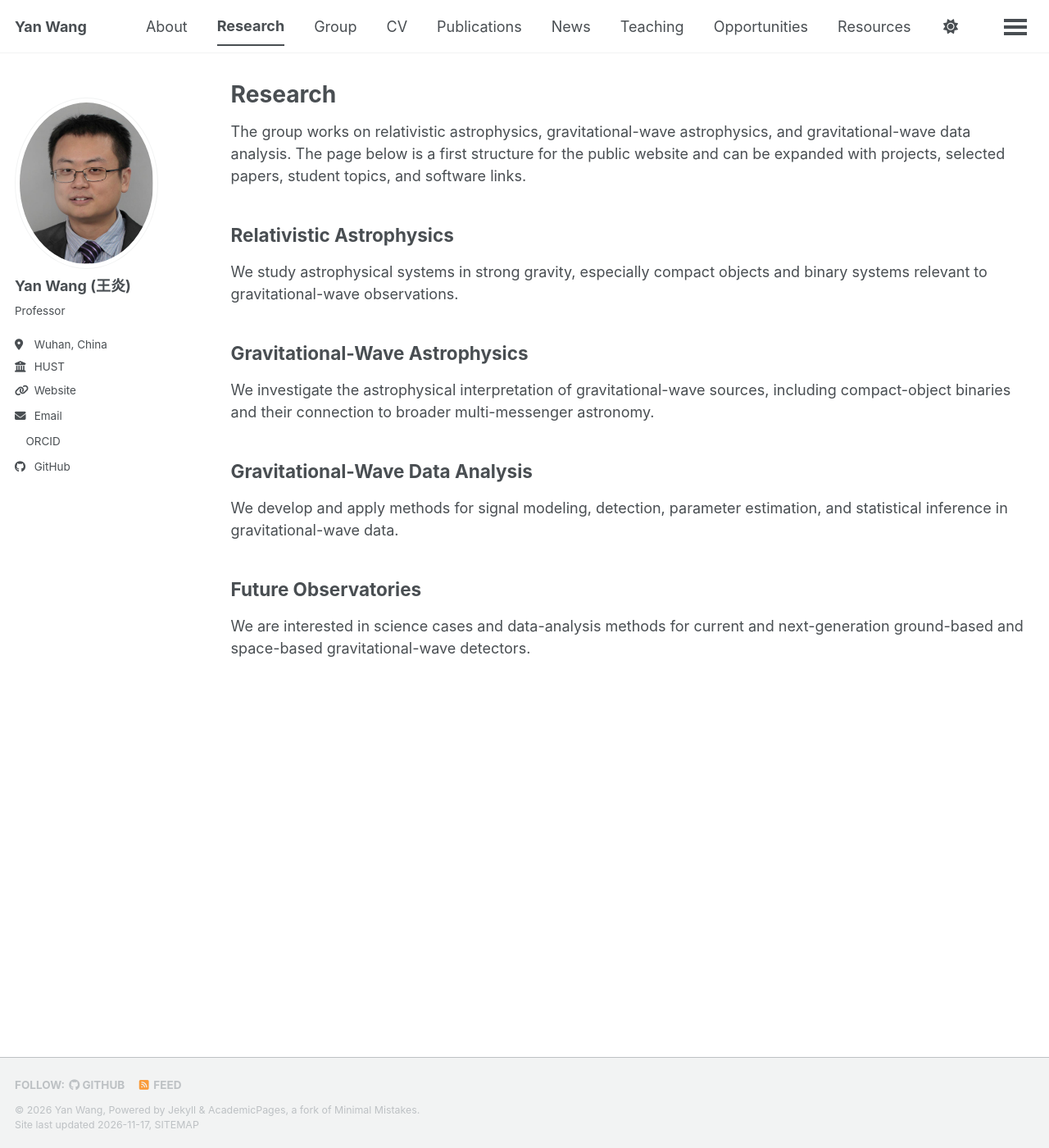
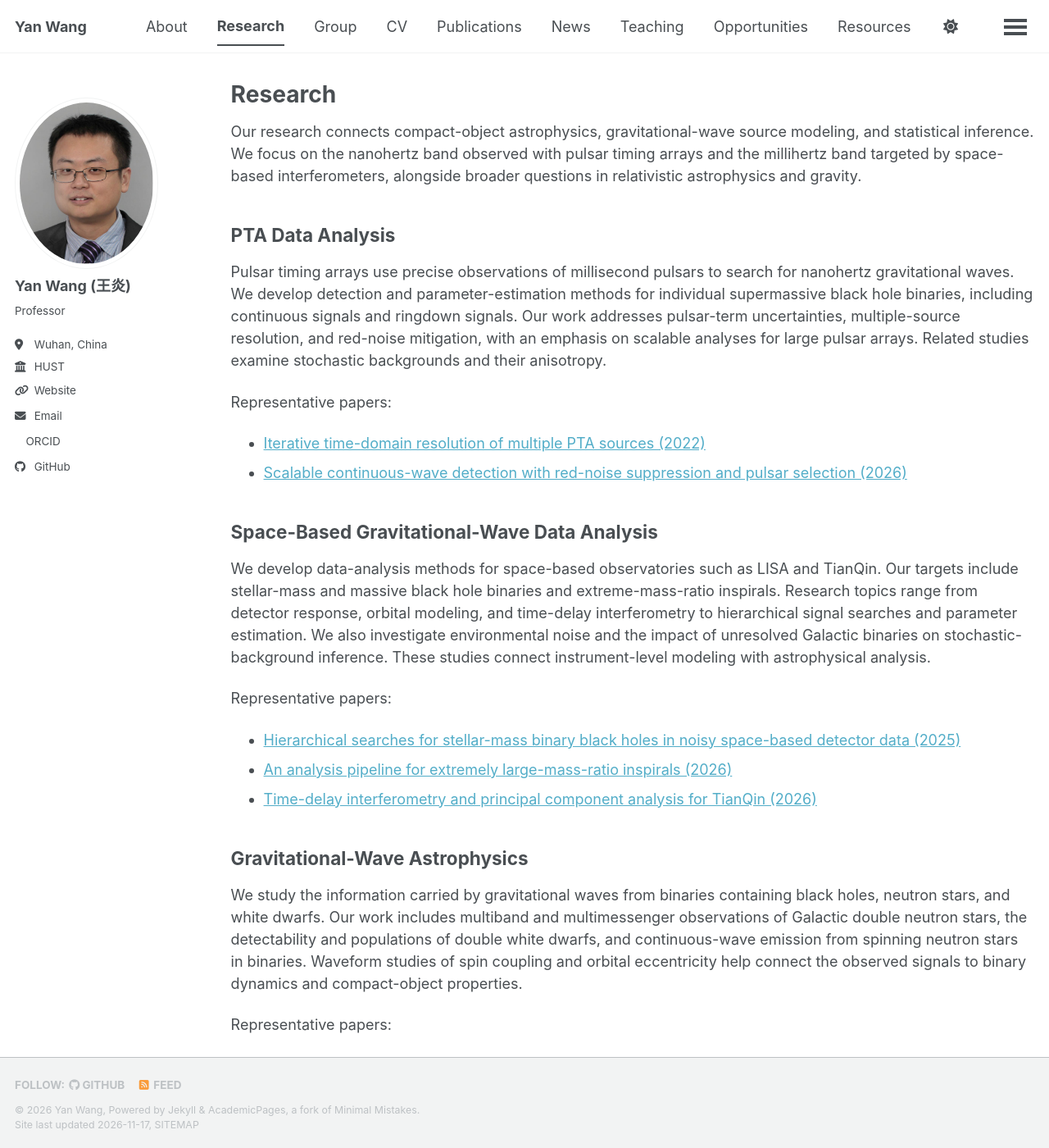
Before and after one commit to yanwang2012/yanwang2012.github.io, a Jekyll site: the page built from _pages/research.md, in a window 1280 px wide and 1400 px high. Shown: the whole window at 82% size. Built offline with Jekyll 4.4.1, drawn with Linux system fonts in a browser that asks for light colours; a style sheet for code colours, icons or effects is not loaded; some of the changed text lies outside the part shown.

Commit message:
modify many places

```diff
--- a/_pages/research.md
+++ b/_pages/research.md
@@ -5,28 +5,77 @@ permalink: /research/
 author_profile: true
 ---
 
-The group works on relativistic astrophysics, gravitational-wave astrophysics,
-and gravitational-wave data analysis. The page below is a first structure for
-the public website and can be expanded with projects, selected papers, student
-topics, and software links.
+Our research connects compact-object astrophysics, gravitational-wave source
+modeling, and statistical inference. We focus on the nanohertz band observed
+with pulsar timing arrays and the millihertz band targeted by space-based
+interferometers, alongside broader questions in relativistic astrophysics and
+gravity.
 
-## Relativistic Astrophysics
+## PTA Data Analysis
 
-We study astrophysical systems in strong gravity, especially compact objects and
-binary systems relevant to gravitational-wave observations.
+Pulsar timing arrays use precise observations of millisecond pulsars to search
+for nanohertz gravitational waves. We develop detection and parameter-estimation
+methods for individual supermassive black hole binaries, including continuous
+signals and ringdown signals. Our work addresses pulsar-term uncertainties,
+multiple-source resolution, and red-noise mitigation, with an emphasis on
+scalable analyses for large pulsar arrays. Related studies examine stochastic
+backgrounds and their anisotropy.
+
+Representative papers:
+
+- [Iterative time-domain resolution of multiple PTA sources (2022)](https://doi.org/10.1103/PhysRevD.106.023016)
+- [Scalable continuous-wave detection with red-noise suppression and pulsar selection (2026)](https://doi.org/10.1103/1yqv-39pd)
+
+## Space-Based Gravitational-Wave Data Analysis
+
+We develop data-analysis methods for space-based observatories such as LISA
+and TianQin. Our targets include stellar-mass and massive black hole binaries
+and extreme-mass-ratio inspirals. Research topics range from detector response,
+orbital modeling, and time-delay interferometry to hierarchical signal searches
+and parameter estimation. We also investigate environmental noise and the
+impact of unresolved Galactic binaries on stochastic-background inference.
+These studies connect instrument-level modeling with astrophysical analysis.
+
+Representative papers:
+
+- [Hierarchical searches for stellar-mass binary black holes in noisy space-based detector data (2025)](https://doi.org/10.1103/PhysRevD.111.043026)
+- [An analysis pipeline for extremely large-mass-ratio inspirals (2026)](https://doi.org/10.1103/3hx6-7zyb)
+- [Time-delay interferometry and principal component analysis for TianQin (2026)](https://doi.org/10.1088/1674-1056/ae12d4)
 
 ## Gravitational-Wave Astrophysics
 
-We investigate the astrophysical interpretation of gravitational-wave sources,
-including compact-object binaries and their connection to broader
-multi-messenger astronomy.
+We study the information carried by gravitational waves from binaries
+containing black holes, neutron stars, and white dwarfs. Our work includes
+multiband and multimessenger observations of Galactic double neutron stars,
+the detectability and populations of double white dwarfs, and continuous-wave
+emission from spinning neutron stars in binaries. Waveform studies of spin
+coupling and orbital eccentricity help connect the observed signals to binary
+dynamics and compact-object properties.
 
-## Gravitational-Wave Data Analysis
+Representative papers:
 
-We develop and apply methods for signal modeling, detection, parameter
-estimation, and statistical inference in gravitational-wave data.
+- [Inferring double-neutron-star binary parameters with dual-line gravitational-wave detection (2024)](https://doi.org/10.1103/PhysRevD.109.043033)
+- [Detecting eclipsing double white dwarfs with electromagnetic and gravitational waves (2025)](https://doi.org/10.1093/mnras/stae2696)
 
-## Future Observatories
+## Relativistic Astrophysics and Gravity
 
-We are interested in science cases and data-analysis methods for current and
-next-generation ground-based and space-based gravitational-wave detectors.
+Our broader research explores how strong gravity affects astrophysical
+observables. Topics include relativistic effects on pulsar arrival times,
+emission-line profiles from warped accretion disks around Kerr black holes,
+and compact-binary gravitational waveforms in alternative theories of gravity.
+These studies provide a theoretical basis for interpreting precision
+observations and investigating the nature of gravity.
+
+Representative papers:
+
+- [Strong-field effects on emission-line profiles from Kerr black holes and warped disks (2012)](https://doi.org/10.1088/0004-637X/744/2/186)
+- [Compact-binary waveforms in Brans-Dicke theory in an expanding Universe (2023)](https://doi.org/10.1103/PhysRevD.108.024006)
+
+## Group and Publications
+
+Current students and former researchers are listed on the
+[Group]({{ '/group/' | relative_url }}) page. The
+[Publications]({{ '/publications/' | relative_url }}) page provides the full
+publication list by year and research area; my
+[ADS/SciX public library]({{ site.data.publication_source.url }}) contains the
+latest records.
--- a/assets/css/group.css
+++ b/assets/css/group.css
@@ -19,12 +19,15 @@ html[data-theme="dark"] .group-page { --group-muted: #d1d4d7; --group-link: #73c
 .group-member-header { display: flex; justify-content: space-between; align-items: baseline; gap: 6px 20px; flex-wrap: wrap; }
 .group-page .group-member-name { margin: 0; padding: 0; border: 0; font-size: 0.95em; font-weight: 600; line-height: 1.5; overflow-wrap: anywhere; }
 .group-member-chinese { white-space: nowrap; }
+.group-member-studies { max-width: 100%; text-align: right; }
 .group-page .group-member-timeline { margin: 0; font-size: 0.78em; line-height: 1.6; color: var(--group-muted); }
+.group-page .group-member-prior { margin: 3px 0 0; font-size: 0.75em; line-height: 1.6; color: var(--group-muted); overflow-wrap: anywhere; }
 .group-page .group-member-research, .group-page .group-member-role, .group-page .group-member-affiliation { margin: 5px 0 0; font-size: 0.8em; line-height: 1.6; overflow-wrap: anywhere; }
 .group-page .group-member-note { margin: 6px 0 0; font-size: 0.78em; line-height: 1.65; color: var(--group-muted); overflow-wrap: anywhere; }
 
 @media (max-width: 520px) {
   .group-member-header { display: block; }
+  .group-member-studies { text-align: left; }
   .group-page .group-member-timeline { margin-top: 3px; }
   .group-page section > h2 { font-size: 1.05em; }
 }
```
Also changed, not shown: _data/group_members.yml (+7 -0 lines), _includes/group-member.html (+6 -1 lines), _pages/about.md (+27 -14 lines), _pages/cv.md (+1 -1 lines).
